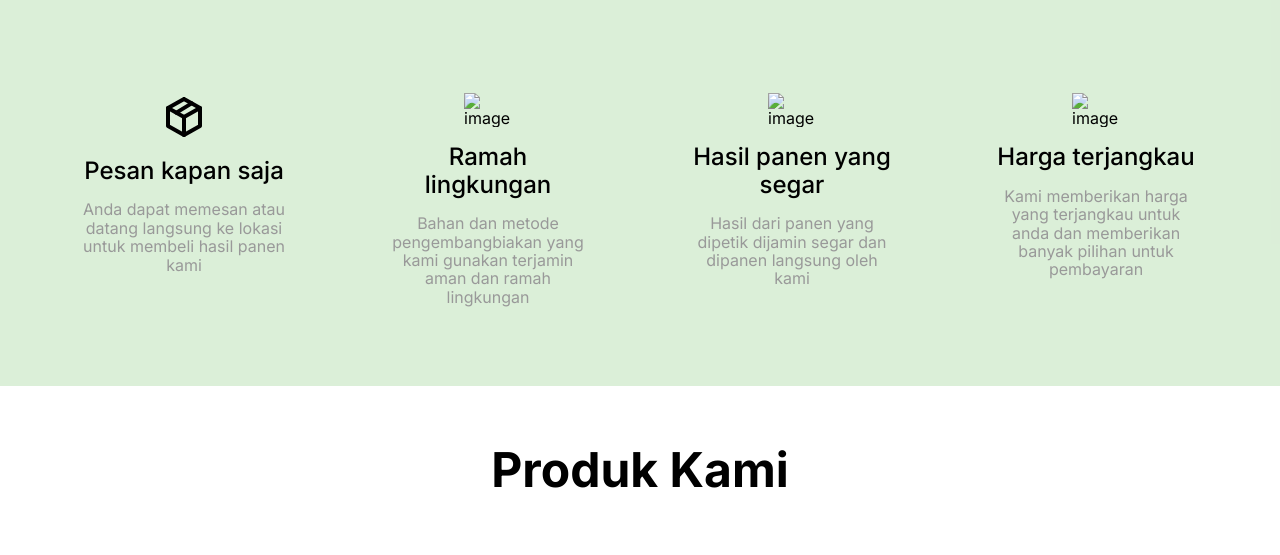
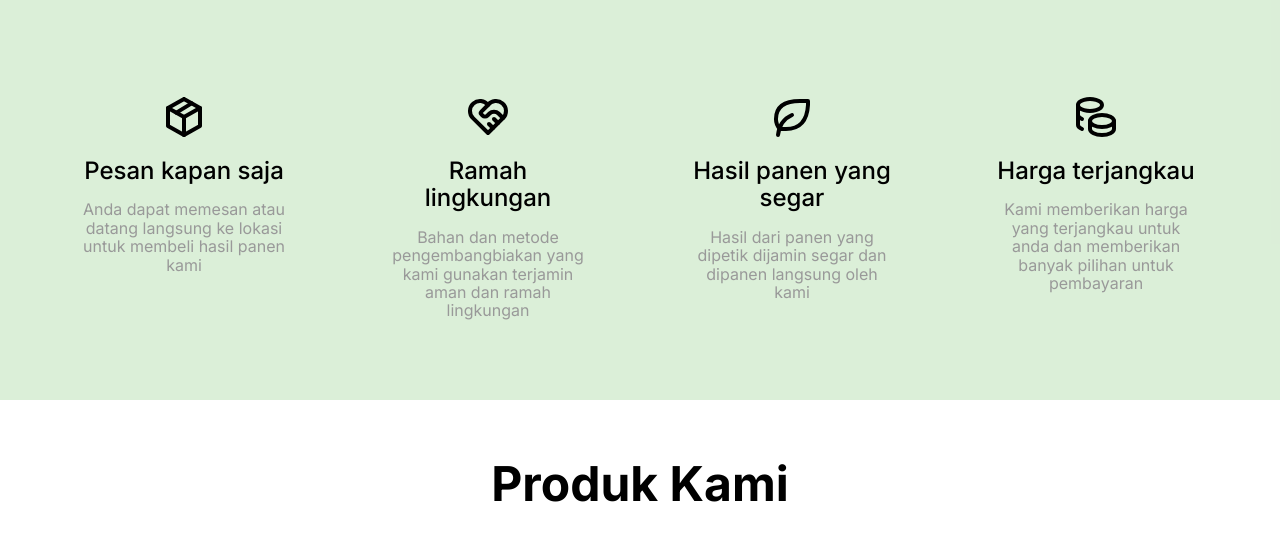
Before and after one commit to gihonhon/kelompoktanisumbermakmur2, a plain HTML site: page index.html in a window 1280 px wide. Shown: the part 1535-2090 px from the top of the page. Drawn offline with Linux system fonts and the light colour scheme; a small style sheet from the web is missing; files whose address does not match are found by name.

Commit message:
fix icon and path page

```diff
--- a/index.html
+++ b/index.html
@@ -304,7 +304,7 @@
             <div class="landing-feature-card">
               <img
                 alt="image"
-                src="playground_assets/box-seam%20%5B1%5D.svg"
+                src="./asset/playground_assets/box-seam%20%5B1%5D.svg"
                 class="landing-image02"
               />
               <h2 class="landing-text16">Pesan kapan saja</h2>
@@ -316,7 +316,7 @@
             <div class="landing-feature-card01">
               <img
                 alt="image"
-                src="playground_assets/heart-handshake.svg"
+                src="./asset/playground_assets/heart-handshake.svg"
                 class="landing-image03"
               />
               <h2 class="landing-text18">Ramah lingkungan</h2>
@@ -328,7 +328,7 @@
             <div class="landing-feature-card02">
               <img
                 alt="image"
-                src="playground_assets/leaf.svg"
+                src="./asset/playground_assets/leaf.svg"
                 class="landing-image04"
               />
               <h2 class="landing-text20">Hasil panen yang segar</h2>
@@ -340,7 +340,7 @@
             <div class="landing-feature-card03">
               <img
                 alt="image"
-                src="playground_assets/coins.svg"
+                src="./asset/playground_assets/coins.svg"
                 class="landing-image05"
               />
               <h2 class="landing-text22">Harga terjangkau</h2>
```
